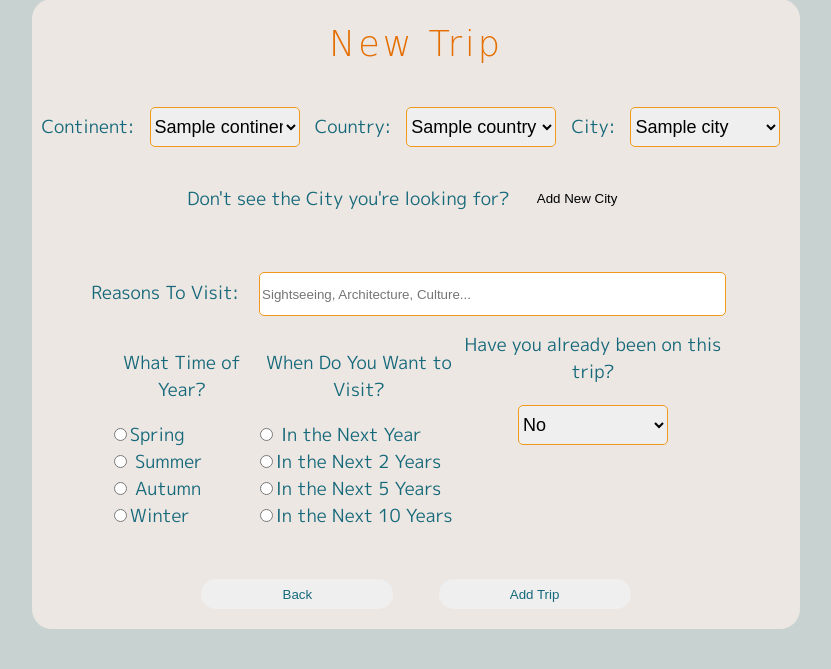
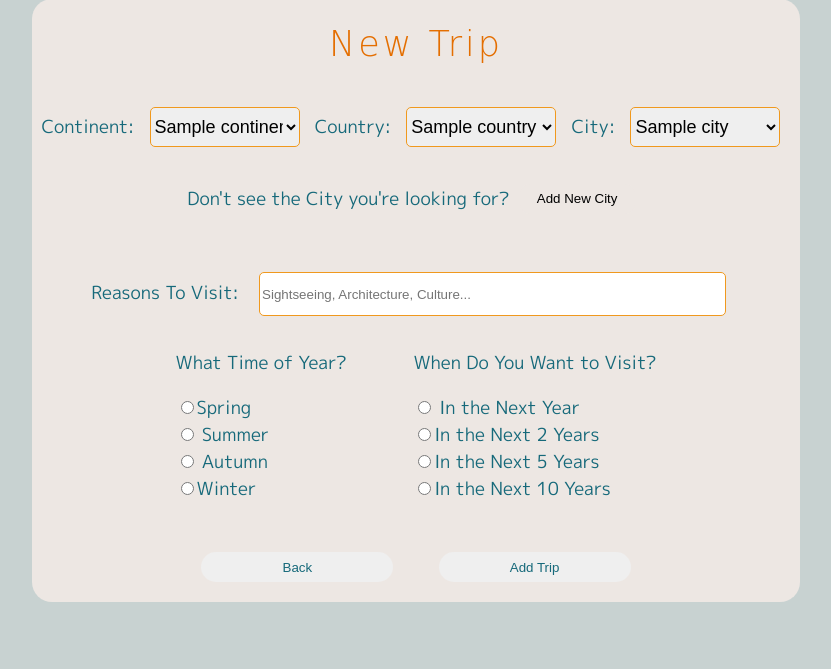
Before and after one commit to RebeccaRBell/travel_bucket_list, a Flask app: page /add_trip in a window 1280 px wide. Shown: the part 131-800 px from the top of the page, without its empty margins (224-1055 px from the left). Run offline with Flask 2, Linux system fonts and the light colour scheme; a database or web service that is not in the repository returns one stand-in record (values such as "Sample title"); some libraries are stand-ins or nearby versions; some web fonts are replaced.

Commit message:
add trip and edit function bug fixed

```diff
--- a/controllers/cities_controller.py
+++ b/controllers/cities_controller.py
@@ -34,4 +34,4 @@ def create_new_city():
         country_repository.save(save_new_country)
         add_new_city_and_country = City(new_city, new_continent, save_new_country.id)
         city_repository.save(add_new_city_and_country)
-    return redirect("/trips/add_trip")
+    return redirect("/add_trip")
--- a/controllers/trips_controller.py
+++ b/controllers/trips_controller.py
@@ -1,3 +1,4 @@
+import pdb
 from flask import Flask, render_template, request, redirect
 from flask import Blueprint
 from repositories import trip_repository
@@ -7,6 +8,7 @@ from repositories import continent_repository
 from models.trip import Trip
 from models.city import City
 from models.country import Country
+from models.continent import Continent
 
 trips_blueprint = Blueprint("users", __name__)
 
@@ -36,7 +38,7 @@ def new_trip():
     )
 
 
-@trips_blueprint.route("/add_trip", methods=["POST"])
+@trips_blueprint.route("/trips", methods=["POST"])
 def create_trip():
     new_continent = request.form["continent"]
     new_country = request.form["country"]
@@ -44,7 +46,7 @@ def create_trip():
     new_reason = request.form["reason"]
     new_season = request.form["season"]
     new_timeframe = request.form["timeframe"]
-    new_completed = request.form["completed"]
+    new_completed = "no"
     new_trip = Trip(
         new_continent,
         new_country,
@@ -55,6 +57,7 @@ def create_trip():
         new_completed,
     )
     trip_repository.save(new_trip)
+
     return redirect("/trips")
 
 
@@ -75,21 +78,25 @@ def edit_trip(id):
     )
 
 
+@trips_blueprint.route("/trips/<id>", methods=["POST"])
+def update_trip(id):
+    continent = request.form["continent"]
+    country = request.form["country"]
+    city = request.form["city"]
+    reason = request.form["reason"]
+    season = request.form["season"]
+    timeframe = request.form["timeframe"]
+    completed = request.form["completed"]
+    updated_trip = Trip(
+        continent, country, city, reason, season, timeframe, completed, id
+    )
+    trip_repository.save(updated_trip)
+    return redirect("/trips")
+
+
 @trips_blueprint.route("/trips/<id>/delete")
 def delete_trip(id):
     trip_repository.delete(id)
-    return redirect("/trips")
-
-
-@trips_blueprint.route("/add_new_city_country", methods=["POST"])
-def create_new_city():
-    new_continent = request.form["new_city_continent"]
-    new_country = request.form["new_city_country"]
-    new_city = request.form["new_city_name"]
-    new_city_country = Country(new_country, new_continent)
-    country_repository.save(new_city_country)
-    add_new_city = City(new_city, new_continent, new_city_country.id)
-    city_repository.save(add_new_city)
     return redirect("/trips")
 
 
--- a/repositories/country_repository.py
+++ b/repositories/country_repository.py
@@ -22,8 +22,10 @@ def select_all():
     for row in results:
         country = Country(
             row["name"],
-            row["id"],
+            row["continent_id"],
+            row["id"]
         )
+        print(country.id)
         countries.append(country)
     return countries
 
--- a/repositories/trip_repository.py
+++ b/repositories/trip_repository.py
@@ -2,6 +2,8 @@ from db.run_sql import run_sql
 from models.country import Country
 from models.city import City
 from models.trip import Trip
+from models.continent import Continent
+from controllers import trips_controller
 
 
 def save(trip):
@@ -16,8 +18,7 @@ def save(trip):
         trip.completed,
     ]
     results = run_sql(sql, values)
-    id = results[0]["id"]
-    trip.id = id
+    trip.id =  results[0]["id"]
     return trip
 
 
--- a/templates/add_trip.html
+++ b/templates/add_trip.html
@@ -2,7 +2,7 @@
 <div class="new-trip-container">
 	<div class="form-background">
 		<h1>New Trip</h1>
-		<form class="new-trip-form" action="/add_trip" method="POST">
+		<form class="new-trip-form" action="/trips" method="POST">
 			<label for="continent">Continent:</label>
 			<select name="continent">
 				{% for continent in continents %}
@@ -14,13 +14,15 @@
 			<label for="country">Country:</label>
 			<select name="country">
 				{% for country in countries %}
-				<option value="{{country.id}}" name="country">{{country.name}}</option>
+				<option value="{{country.id}}" name="country" required>
+					{{country.name}}
+				</option>
 				{% endfor %}
 			</select>
 			<label for="city">City:</label>
 			<select name="city">
 				{% for city in cities %}
-				<option value="{{city.id}}" name="city">{{city.name}}</option>
+				<option value="{{city.id}}" name="city" required>{{city.name}}</option>
 				{% endfor %}
 			</select>
 			<br />
@@ -64,7 +66,7 @@
 				<div class="radio-questions">
 					<p>When Do You Want to Visit?</p>
 					<div>
-						<input type="radio" value="In the Next Year" name="timeframe" />
+						<input type="radio" value="In the Next Year" name="timeframe" required />
 						<label for="year">In the Next Year</label>
 					</div>
 					<div>
@@ -89,13 +91,7 @@
 						/><label for="10year">In the Next 10 Years</label>
 					</div>
 				</div>
-				<div class="completed-trip">
-					<label for="completed">Have you already been on this trip?</label>
-					<select name="completed">
-						<option value="no" name="completed">No</option>
-						<option value="yes" name="completed">Yes</option>
-					</select>
-				</div>
+
 			</div>
 			<div class="new-trip-buttons">
 				<button type="button"><a href="/home">Back</a></button>
--- a/templates/edit.html
+++ b/templates/edit.html
@@ -3,7 +3,7 @@
 <div class="new-trip-container">
 	<div class="form-background">
 		<h1>Edit Trip</h1>
-		<form class="new-trip-form" action="/add_trip" method="POST">
+		<form class="new-trip-form" action="/trips/{{trip.id}}" method="POST">
 			<label for="continent">Continent:</label>
 			<select name="continent">
 				{% for continent in continents %}
--- a/templates/future.html
+++ b/templates/future.html
@@ -36,7 +36,7 @@
                         </div>
 		<hr />
 		<div class="trip-buttons">
-			<button class="edit-button"><a href="/trip/id/edit">Edit Trip</a></button>
+			<button class="edit-button"><a href="/trips/{{trips.id}}/edit">Edit Trip</a></button>
 			<button class="delete-button">
 				<a href="/trip/{{trips.id}}/delete"><i class="fa-regular fa-circle-xmark"></i></a></i>
 			</button>
--- a/templates/past.html
+++ b/templates/past.html
@@ -36,7 +36,7 @@
                         </div>
 		<hr />
 		<div class="trip-buttons">
-			<button class="edit-button"><a href="/trip/id/edit">Edit Trip</a></button>
+			<button class="edit-button"><a href="/trips/{{trips.id}}/edit">Edit Trip</a></button>
 			<button class="delete-button">
 				<a href="/trip/{{trips.id}}/delete"><i class="fa-regular fa-circle-xmark"></i></a></i>
 			</button>
```
Also changed, not shown: db/trips_manager.sql (line endings or trailing spaces).
